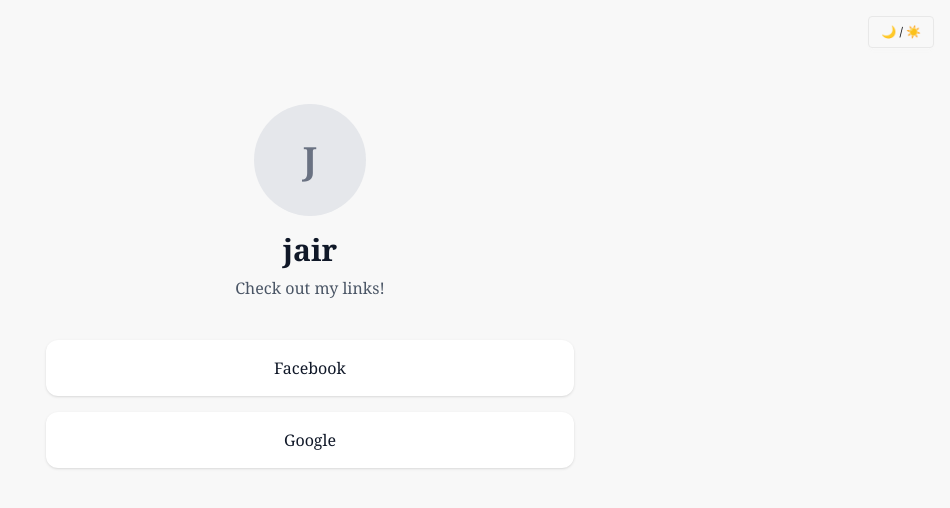
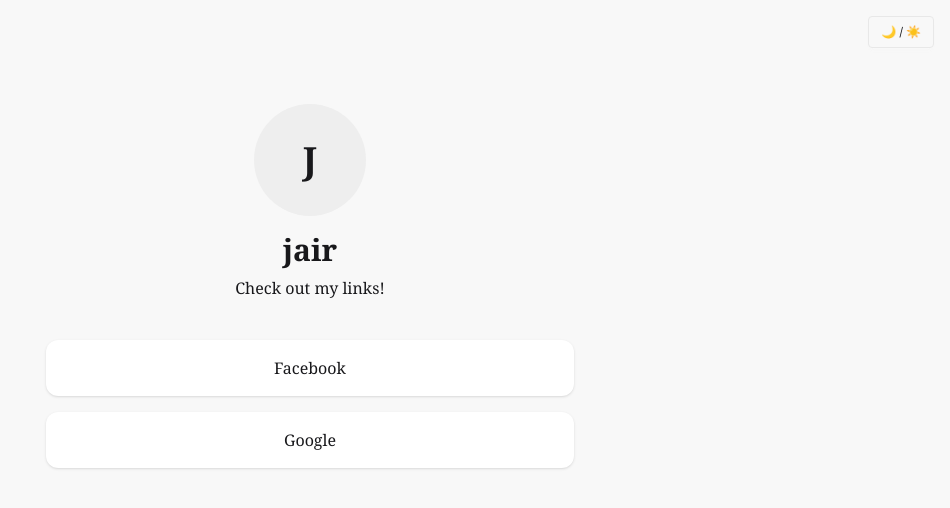
Before and after one commit to tylerboutwell/MiniPage, a Django app: a page that uses core/templates/core/minipage.html in a window 1280 px wide. Shown: the top 508 px of the page, without its empty margins (330-1280 px from the left). Run offline with Django 5.2, Linux system fonts and the light colour scheme; data comes from the database, SQL or seed files in the repository; both versions use the stored data as it was after the commit; some libraries are stand-ins or nearby versions.

Commit message:
make the minipage classes semantic as well, so everything is dark mode compatible

```diff
--- a/core/templates/core/minipage.html
+++ b/core/templates/core/minipage.html
@@ -6,14 +6,16 @@
     <!-- Profile Header -->
     <div class="text-center mb-10">
         <!-- Avatar Placeholder -->
-        <div class="w-28 h-28 mx-auto mb-4 bg-gray-200 rounded-full flex items-center justify-center text-4xl font-semibold text-gray-500">
+    <div class="avatar mb-4">
+        <div class="w-28 rounded-full bg-base-300 text-base-content flex items-center justify-center text-4xl font-semibold">
             {{ profile.profile_name|first|upper }}
         </div>
+    </div>
 
-        <h1 class="text-3xl font-bold text-gray-900">{{ profile.profile_name }}</h1>
+        <h1 class="text-3xl font-bold">{{ profile.profile_name }}</h1>
 
         {% if profile.bio %}
-            <p class="text-gray-600 mt-2 px-4">{{ profile.bio }}</p>
+            <p class="mt-2 px-4">{{ profile.bio }}</p>
         {% endif %}
     </div>
 
@@ -22,11 +24,11 @@
         {% for link in links %}
         <a href="{{ link.url }}"
            target="_blank"
-           class="block text-center bg-white p-4 rounded-xl shadow hover:shadow-lg hover:-translate-y-0.5 transition font-medium text-gray-900">
+           class="block text-center bg-base-100 p-4 rounded-xl shadow hover:shadow-lg hover:-translate-y-0.5 transition font-medium">
             {{ link.title }}
         </a>
         {% empty %}
-        <p class="text-center text-gray-600">No links yet.</p>
+        <p class="text-center">No links yet.</p>
         {% endfor %}
     </div>
 
@@ -34,7 +36,7 @@
     {% if user.is_authenticated and user == profile.user %}
     <div class="text-center mt-8">
         <a href="{% url 'profiles:profile_detail' profile.id %}"
-           class="text-blue-600 hover:underline">
+           class="link link-hover link-primary">
             Edit your profile →
         </a>
     </div>
--- a/core/templates/registration/register.html
+++ b/core/templates/registration/register.html
@@ -20,7 +20,7 @@
                 {% endif %}
 
                 {% for error in field.errors %}
-                    <p class="alert alert-error shadow-sm text-sm rounded-lg">{{ error }}</p>
+                    <p class="my-1 alert alert-error shadow-sm text-sm rounded-lg">{{ error }}</p>
                 {% endfor %}
             </div>
         {% endfor %}
--- a/theme/static/css/dist/styles.css
+++ b/theme/static/css/dist/styles.css
@@ -445,6 +445,23 @@
       }
     }
   }
+  @layer daisyui.l1.l2.l3 {
+    .avatar {
+      position: relative;
+      display: inline-flex;
+      vertical-align: middle;
+    }
+    .avatar > div {
+      display: block;
+      aspect-ratio: 1 / 1;
+      overflow: hidden;
+    }
+    .avatar img {
+      height: 100%;
+      width: 100%;
+      object-fit: cover;
+    }
+  }
   .static {
     position: static;
   }
@@ -490,8 +507,14 @@
       max-width: 96rem;
     }
   }
+  .m-1 {
+    margin: calc(var(--spacing) * 1);
+  }
   .mx-auto {
     margin-inline: auto;
+  }
+  .my-1 {
+    margin-block: calc(var(--spacing) * 1);
   }
   @layer daisyui.l1.l2.l3 {
     .label {
@@ -746,6 +769,9 @@
   .bg-base-200 {
     background-color: var(--color-base-200);
   }
+  .bg-base-300 {
+    background-color: var(--color-base-300);
+  }
   .bg-blue-600 {
     background-color: var(--color-blue-600);
   }
@@ -875,6 +901,21 @@
       color: var(--color-info-content);
       --alert-border-color: var(--color-info);
       --alert-color: var(--color-info);
+    }
+  }
+  @layer daisyui.l1.l2 {
+    .link-info {
+      color: var(--color-info);
+    }
+    @media (hover: hover) {
+      .link-info:hover {
+        color: var(--color-info);
+      }
+      @supports (color: color-mix(in lab, red, red)) {
+        .link-info:hover {
+          color: color-mix(in oklab, var(--color-info) 80%, #000);
+        }
+      }
     }
   }
   @layer daisyui.l1.l2 {
```
Also changed, not shown: db.sqlite3.
